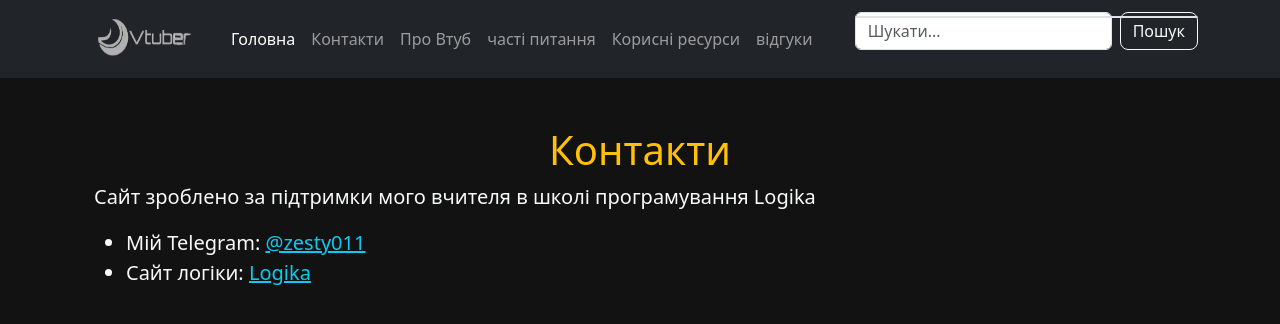
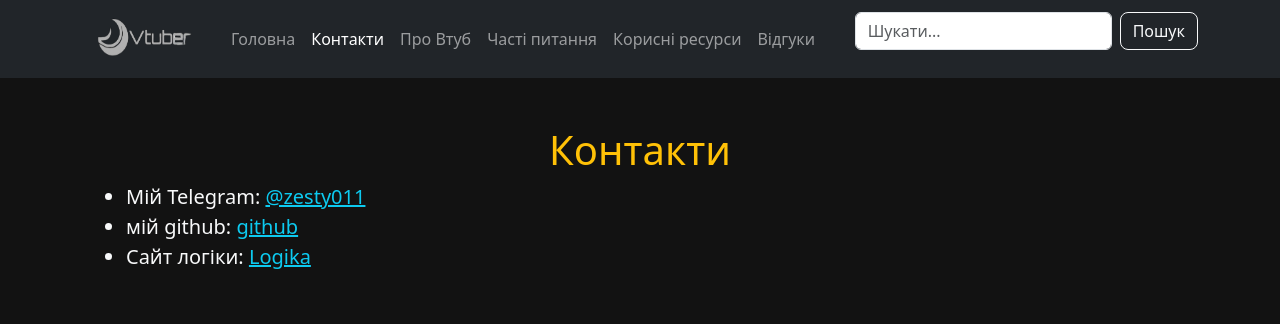
Before and after one commit to maksmaks21/sait, a Flask app: page /contacts in a window 1280 px wide. Shown: the top 324 px of the page. Run offline with Flask 3, Linux system fonts and the light colour scheme.

Commit message:
Vtube-site

```diff
--- a/app.py
+++ b/app.py
@@ -18,6 +18,10 @@ def allowed_file(filename):
 def index():
     articles = get_all_articles()
     return render_template("index.html", articles=articles)
+
+@app.context_processor
+def inject_request():
+    return dict(request=request)
 
 @app.route("/search_suggestions")
 def search_suggestions():
--- a/static/style.css
+++ b/static/style.css
@@ -21,3 +21,38 @@ h1, h2, h3 {
   background-color: #121212;
   color: #e0e0e0;
 }
+
+/* Повідомлення про помилку з анімацією */
+@keyframes shake {
+  0% { transform: translateX(0); }
+  25% { transform: translateX(-5px); }
+  50% { transform: translateX(5px); }
+  75% { transform: translateX(-5px); }
+  100% { transform: translateX(0); }
+}
+
+/* Стиль блока "Такої статті немає" */
+.animate-shake {
+  animation: shake 0.4s ease-in-out;
+  border: 2px solid red;
+  background-color: rgba(255, 0, 0, 0.05);
+}
+
+/* Вибір картинки (графічне виділення) */
+.selectable-image {
+  border: 2px solid transparent;
+  cursor: pointer;
+  transition: 0.3s;
+}
+
+/* Підсвітка обраної картинки */
+input[type="radio"].btn-check:checked + label > .selectable-image {
+  border: 3px solid #00bfff;
+  box-shadow: 0 0 10px rgba(0, 191, 255, 0.6);
+}
+
+/* Ефект наведення на картинку */
+.selectable-image:hover {
+  filter: brightness(80%);
+  transition: filter 0.2s ease-in-out;
+}
--- a/templates/base.html
+++ b/templates/base.html
@@ -31,22 +31,42 @@
             <!-- Меню навігації -->
             <div class="collapse navbar-collapse" id="navbarNav">
                 <ul class="navbar-nav me-auto">
-                    <li class="nav-item"><a class="nav-link active" href="/">Головна</a></li>
-                    <li class="nav-item"><a class="nav-link" href="{{ url_for('contacts_page') }}">Контакти</a></li>
-                    <li class="nav-item"><a class="nav-link" href="{{ url_for('about_page') }}">Про Втуб</a></li>
-                    <li class="nav-item"><a class="nav-link" href="{{ url_for('faq_page') }}">часті питання</a></li>
-                    <li class="nav-item"><a class="nav-link" href="{{ url_for('resources_page') }}">Корисні ресурси</a></li>
-                    <li class="nav-item"><a class="nav-link" href="{{ url_for('reviews_page') }}">відгуки</a></li>
+                    <li class="nav-item">
+                        <a class="nav-link {% if request.endpoint == 'index' %}active{% endif %}" href="{{ url_for('index') }}">Головна</a>
+                    </li>
+                    <li class="nav-item">
+                        <a class="nav-link {% if request.endpoint == 'contacts_page' %}active{% endif %}" href="{{ url_for('contacts_page') }}">Контакти</a>
+                    </li>
+                    <li class="nav-item">
+                        <a class="nav-link {% if request.endpoint == 'about_page' %}active{% endif %}" href="{{ url_for('about_page') }}">Про Втуб</a>
+                    </li>
+                    <li class="nav-item">
+                        <a class="nav-link {% if request.endpoint == 'faq_page' %}active{% endif %}" href="{{ url_for('faq_page') }}">Часті питання</a>
+                    </li>
+                    <li class="nav-item">
+                        <a class="nav-link {% if request.endpoint == 'resources_page' %}active{% endif %}" href="{{ url_for('resources_page') }}">Корисні ресурси</a>
+                    </li>
+                    <li class="nav-item">
+                        <a class="nav-link {% if request.endpoint == 'reviews_page' %}active{% endif %}" href="{{ url_for('reviews_page') }}">Відгуки</a>
+                    </li>
+
                 </ul>
 
                 <!-- Пошук з підказками -->
-                <form class="d-flex position-relative" action="/search" method="get" autocomplete="off">
-                    <input class="form-control me-2" id="searchInput" name="query" type="search" placeholder="Шукати...">
+                <form class="d-flex" action="/search" method="get" autocomplete="off">
+                      <!-- Поле введення з підключеним списком варіантів -->
+                    <input class="form-control me-2" list="articleList" name="query" type="search" placeholder="Шукати...">
+                      <!-- Випадаючий список можливих заголовків статей -->
+                    <datalist id="articleList">
+                      {% for article in articles %}
+                       <!-- Кожен заголовок додається як варіант -->
+                        <option value="{{ article[1] }}">
+                      {% endfor %}
+                    </datalist>
+                      <!-- Кнопка надсилання пошуку -->
                     <button class="btn btn-outline-light" type="submit">Пошук</button>
+                  </form>
 
-                    <!--випадаюче вікно -->
-                    <div id="suggestions" class="position-absolute bg-dark text-light border rounded mt-1 w-100" style="z-index: 10;"></div>
-                </form>
 
             </div>
         </div>
@@ -57,6 +77,7 @@
         {% block content %}
         {% endblock content %}
     </main>
-
+    <!-- Bootstrap JavaScript -->
+    <script src="https://cdn.jsdelivr.net/npm/bootstrap@5.3.3/dist/js/bootstrap.bundle.min.js"></script>
 </body>
 </html>
--- a/templates/contacts.html
+++ b/templates/contacts.html
@@ -2,11 +2,9 @@
 {% block content %}
 <div class="container py-4">
     <h1 class="text-warning text-center">Контакти</h1>
-    <p class="text-light fs-5">
-        Сайт зроблено за підтримки мого вчителя в школі програмування Logika
-    </p>
     <ul class="text-light fs-5">
         <li>Мій Telegram: <a href="https://t.me/zesty011" class="link-info">@zesty011</a></li>
+        <li>мій github: <a href="https://github.com/maksmaks21?tab=repositories" class="link-info">github</a></li>
         <li>Сайт логіки: <a href="https://logikaschool.com/" class="link-info">Logika</a></li>
     </ul>
 </div>
--- a/templates/index.html
+++ b/templates/index.html
@@ -6,6 +6,9 @@
     <h1 class="text-warning">Світ Втуберства</h1>
     <p style="color: #ffd700; font-size: 1.25rem;">
       Поринь у цифрову творчість і познайомся з віртуальними стрімерами!
+      <figcaption class="blockquote-footer">
+        Сайт зроблено за підтримки мого вчителя в школі програмування Logika</cite>
+      </figcaption>
     </p>
 
     <!-- Кнопка додавання статті -->
--- a/templates/search_results.html
+++ b/templates/search_results.html
@@ -18,7 +18,8 @@
             {% endfor %}
         </div>
     {% else %}
-        <p class="text-center text-light fs-5">Такої статті немає.</p>
+        <div class="search-error animate-shake border border-danger rounded p-3 text-center text-danger mt-4">
+            Такої статті немає
+        </div>
     {% endif %}
-</div>
 {% endblock %}
```
Also changed, not shown: templates/add_article.html (+11 -15 lines), ddd.db, sql_scripts.py (line endings or trailing spaces). Lines whose indentation alone changed are shown as unchanged.
